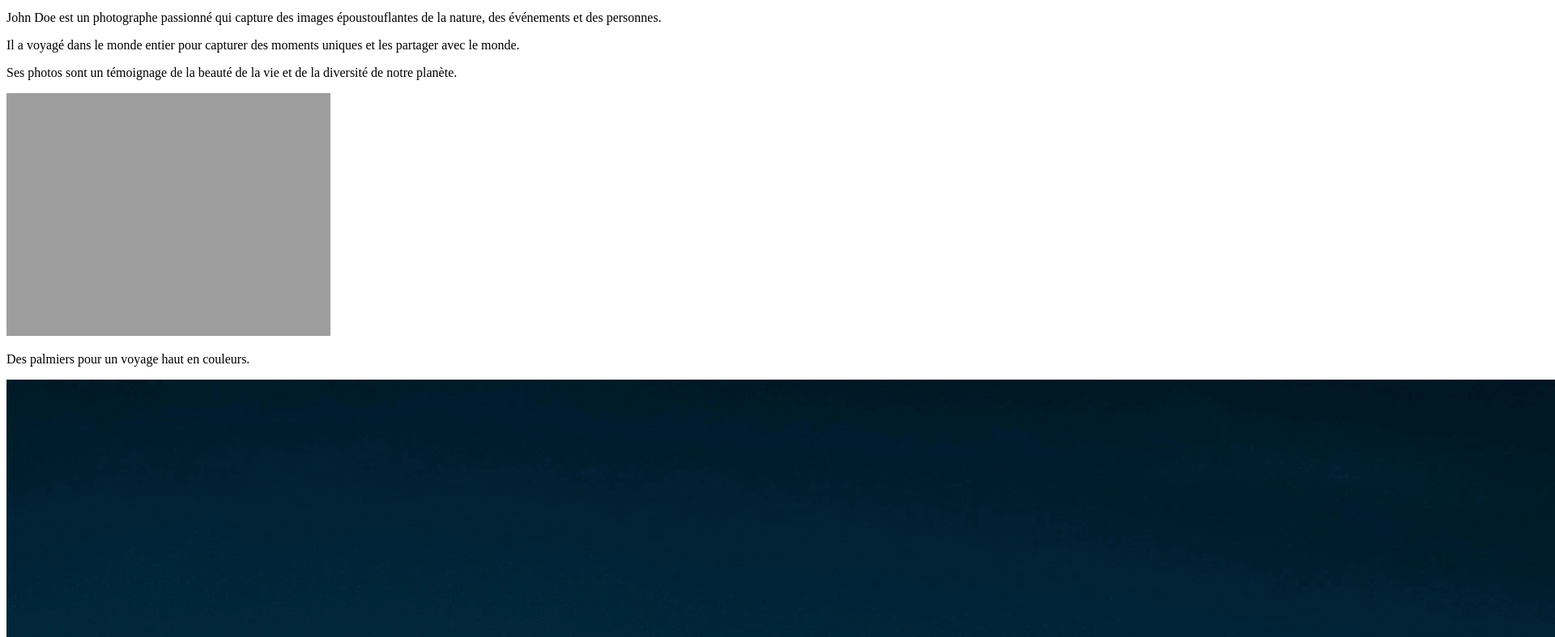
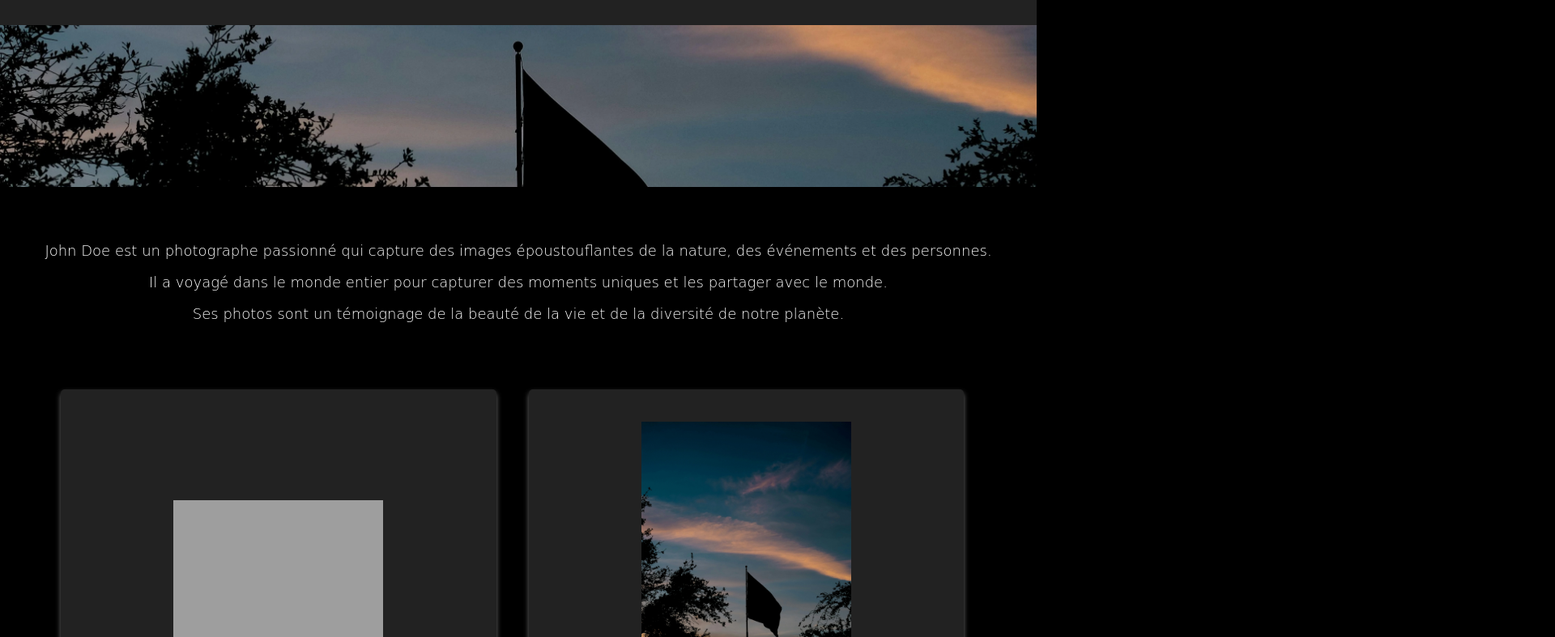
Before and after one commit to fannysaez/remise-a-niveau-portfolio, a plain HTML site: page index.html in a window 1280 px wide. Shown: the part 103-890 px from the top of the page at 81% size, 1920 px wide, since content can reach past the window. Drawn offline with Linux system fonts and the light colour scheme; the site is published under a folder, as on GitHub Pages, so addresses that start at the root find nothing.

Commit message:
remise à niveau portfolio

```diff
--- a/index.html
+++ b/index.html
@@ -7,7 +7,7 @@
       name="description" content="John Doe Photography - la vie, la vraie. Découvrez des photos magnifiques de nature, d'événements et de personnes."/>
     <title>John Doe Photography</title>
     <link href="https://cdnjs.cloudflare.com/ajax/libs/font-awesome/6.0.0-beta3/css/all.min.css" rel="stylesheet">
-    <link rel="stylesheet" href="/a.css" />
+    <link rel="stylesheet" href="a.css" />
   </head>
 
   <body>
```
